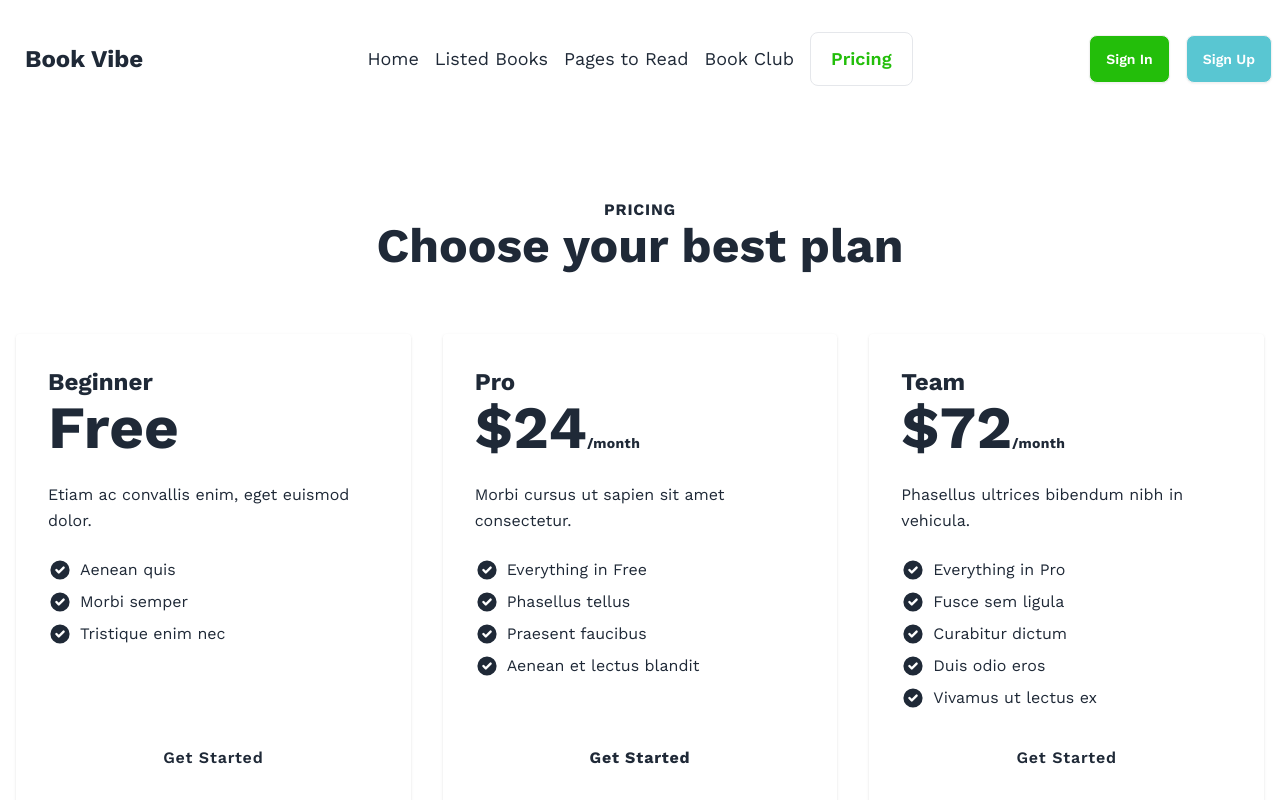
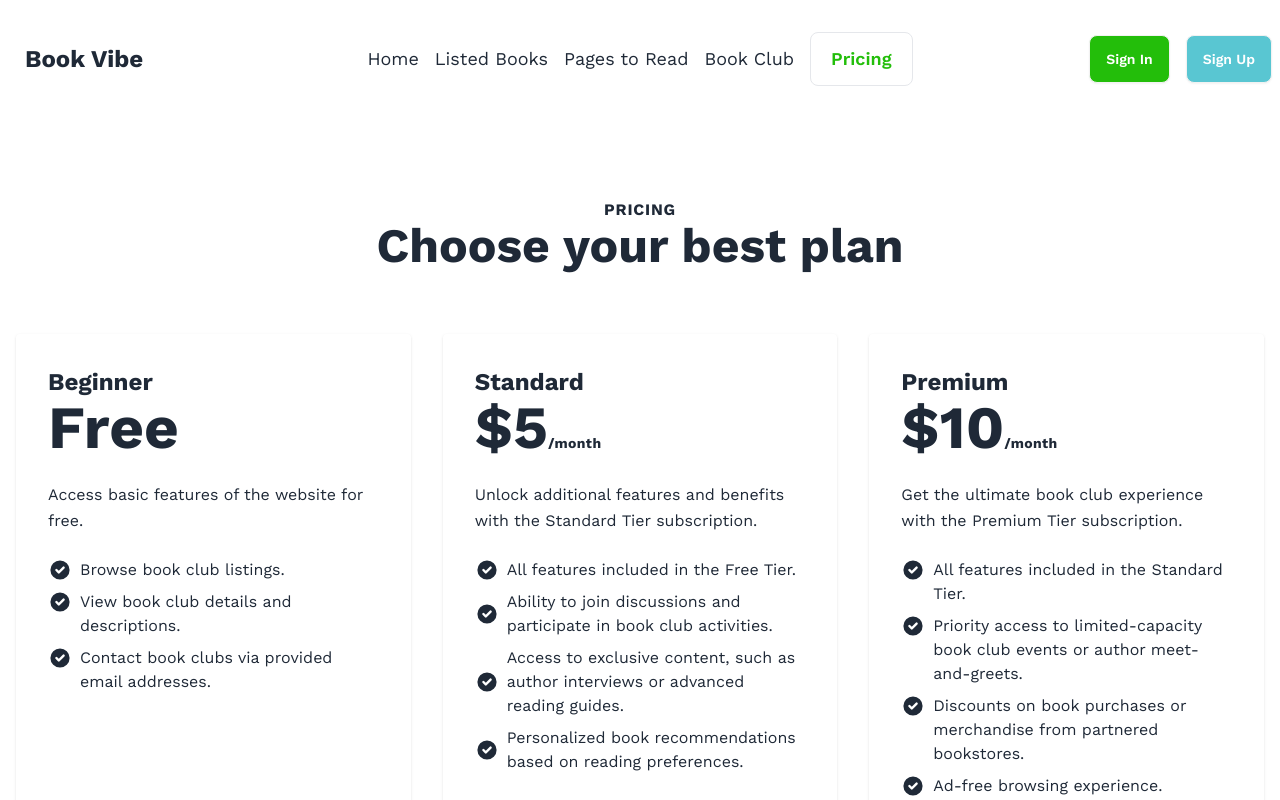
Before and after one commit to fahadfakrul/Book-Vibe, a React (Vite) app: page /pricing in a window 1280 px wide. Shown: the top 800 px of the page. Built offline with nearby package versions, Linux system fonts and the light colour scheme; a web font is replaced by a local one.

Commit message:
extra pricing route created sucessfully

```diff
--- a/src/Components/Pricing/Pricing.jsx
+++ b/src/Components/Pricing/Pricing.jsx
@@ -1,10 +1,10 @@
 
 const Pricing = () => {
     return (
-        <section className="container mx-auto py-20 dark:bg-gray-100 dark:text-gray-800">
+        <section className="container mx-auto py-20  dark:text-black">
 	<div className="container px-4 mx-auto">
 		<div className="max-w-2xl mx-auto mb-16 text-center">
-			<span className="font-bold tracking-wider uppercase dark:text-violet-600">Pricing</span>
+			<span className="font-bold tracking-wider uppercase dark:text-[#23BE0A]">Pricing</span>
 			<h2 className="text-4xl font-bold lg:text-5xl">Choose your best plan</h2>
 		</div>
 		<div className="flex flex-wrap items-stretch -mx-4">
@@ -14,110 +14,115 @@ const Pricing = () => {
 						<h4 className="text-2xl font-bold">Beginner</h4>
 						<span className="text-6xl font-bold">Free</span>
 					</div>
-					<p className="mt-3 leading-relaxed dark:text-gray-600">Etiam ac convallis enim, eget euismod dolor.</p>
+					<p className="mt-3 leading-relaxed dark:text-gray-600">Access basic features of the website for free.</p>
 					<ul className="flex-1 mb-6 dark:text-gray-600">
 						<li className="flex mb-2 space-x-2">
-							<svg xmlns="http://www.w3.org/2000/svg" viewBox="0 0 20 20" fill="currentColor" className="flex-shrink-0 w-6 h-6 dark:text-violet-600">
+							<svg xmlns="http://www.w3.org/2000/svg" viewBox="0 0 20 20" fill="currentColor" className="flex-shrink-0 w-6 h-6 dark:text-[#23BE0A]">
 								<path fillRule="evenodd" d="M10 18a8 8 0 100-16 8 8 0 000 16zm3.707-9.293a1 1 0 00-1.414-1.414L9 10.586 7.707 9.293a1 1 0 00-1.414 1.414l2 2a1 1 0 001.414 0l4-4z" clipRule="evenodd"></path>
 							</svg>
-							<span>Aenean quis</span>
+							<span>Browse book club listings.</span>
+
+
 						</li>
 						<li className="flex mb-2 space-x-2">
-							<svg xmlns="http://www.w3.org/2000/svg" viewBox="0 0 20 20" fill="currentColor" className="flex-shrink-0 w-6 h-6 dark:text-violet-600">
+							<svg xmlns="http://www.w3.org/2000/svg" viewBox="0 0 20 20" fill="currentColor" className="flex-shrink-0 w-6 h-6 dark:text-[#23BE0A]">
 								<path fillRule="evenodd" d="M10 18a8 8 0 100-16 8 8 0 000 16zm3.707-9.293a1 1 0 00-1.414-1.414L9 10.586 7.707 9.293a1 1 0 00-1.414 1.414l2 2a1 1 0 001.414 0l4-4z" clipRule="evenodd"></path>
 							</svg>
-							<span>Morbi semper</span>
+							<span>View book club details and descriptions.</span>
 						</li>
 						<li className="flex mb-2 space-x-2">
-							<svg xmlns="http://www.w3.org/2000/svg" viewBox="0 0 20 20" fill="currentColor" className="flex-shrink-0 w-6 h-6 dark:text-violet-600">
+							<svg xmlns="http://www.w3.org/2000/svg" viewBox="0 0 20 20" fill="currentColor" className="flex-shrink-0 w-6 h-6 dark:text-[#23BE0A]">
 								<path fillRule="evenodd" d="M10 18a8 8 0 100-16 8 8 0 000 16zm3.707-9.293a1 1 0 00-1.414-1.414L9 10.586 7.707 9.293a1 1 0 00-1.414 1.414l2 2a1 1 0 001.414 0l4-4z" clipRule="evenodd"></path>
 							</svg>
-							<span>Tristique enim nec</span>
+							<span>Contact book clubs via provided email addresses.</span>
 						</li>
 					</ul>
-					<button type="button" className="inline-block px-5 py-3 font-semibold tracking-wider text-center rounded dark:bg-violet-600 dark:text-gray-50">Get Started</button>
+					<button type="button" className="btn inline-block px-5 py-3 font-semibold tracking-wider text-center rounded dark:bg-[#23BE0A] dark:text-gray-50">Get Started</button>
 				</div>
 			</div>
 			<div className="flex w-full mb-8 sm:px-4 md:w-1/2 lg:w-1/3 lg:mb-0">
-				<div className="flex flex-grow flex-col p-6 space-y-6 rounded shadow sm:p-8 dark:bg-violet-600 dark:text-gray-50">
+				<div className="flex flex-grow flex-col p-6 space-y-6 rounded shadow sm:p-8 dark:bg-[#23BE0A] dark:text-gray-50">
 					<div className="space-y-2">
-						<h4 className="text-2xl font-bold">Pro</h4>
-						<span className="text-6xl font-bold">$24
+						<h4 className="text-2xl font-bold">Standard</h4>
+						<span className="text-6xl font-bold">$5
 							<span className="text-sm tracking-wide">/month</span>
 						</span>
 					</div>
-					<p className="leading-relaxed">Morbi cursus ut sapien sit amet consectetur.</p>
+					<p className="leading-relaxed">Unlock additional features and benefits with the Standard Tier subscription.</p>
 					<ul className="flex-1 space-y-2">
 						<li className="flex items-center space-x-2">
 							<svg xmlns="http://www.w3.org/2000/svg" viewBox="0 0 20 20" fill="currentColor" className="flex-shrink-0 w-6 h-6">
 								<path fillRule="evenodd" d="M10 18a8 8 0 100-16 8 8 0 000 16zm3.707-9.293a1 1 0 00-1.414-1.414L9 10.586 7.707 9.293a1 1 0 00-1.414 1.414l2 2a1 1 0 001.414 0l4-4z" clipRule="evenodd"></path>
 							</svg>
-							<span>Everything in Free</span>
+							<span>All features included in the Free Tier.</span>
+
+
+
 						</li>
 						<li className="flex items-center space-x-2">
 							<svg xmlns="http://www.w3.org/2000/svg" viewBox="0 0 20 20" fill="currentColor" className="flex-shrink-0 w-6 h-6">
 								<path fillRule="evenodd" d="M10 18a8 8 0 100-16 8 8 0 000 16zm3.707-9.293a1 1 0 00-1.414-1.414L9 10.586 7.707 9.293a1 1 0 00-1.414 1.414l2 2a1 1 0 001.414 0l4-4z" clipRule="evenodd"></path>
 							</svg>
-							<span>Phasellus tellus</span>
+							<span>Ability to join discussions and participate in book club activities.</span>
 						</li>
 						<li className="flex items-center space-x-2">
 							<svg xmlns="http://www.w3.org/2000/svg" viewBox="0 0 20 20" fill="currentColor" className="flex-shrink-0 w-6 h-6">
 								<path fillRule="evenodd" d="M10 18a8 8 0 100-16 8 8 0 000 16zm3.707-9.293a1 1 0 00-1.414-1.414L9 10.586 7.707 9.293a1 1 0 00-1.414 1.414l2 2a1 1 0 001.414 0l4-4z" clipRule="evenodd"></path>
 							</svg>
-							<span>Praesent faucibus</span>
+							<span>Access to exclusive content, such as author interviews or advanced reading guides.</span>
 						</li>
 						<li className="flex items-center space-x-2">
 							<svg xmlns="http://www.w3.org/2000/svg" viewBox="0 0 20 20" fill="currentColor" className="flex-shrink-0 w-6 h-6">
 								<path fillRule="evenodd" d="M10 18a8 8 0 100-16 8 8 0 000 16zm3.707-9.293a1 1 0 00-1.414-1.414L9 10.586 7.707 9.293a1 1 0 00-1.414 1.414l2 2a1 1 0 001.414 0l4-4z" clipRule="evenodd"></path>
 							</svg>
-							<span>Aenean et lectus blandit</span>
+							<span>Personalized book recommendations based on reading preferences.</span>
 						</li>
 					</ul>
-					<a rel="noopener noreferrer" href="#" className="inline-block w-full px-5 py-3 font-bold tracking-wider text-center rounded dark:bg-gray-100 dark:text-violet-600">Get Started</a>
+					<button type="button" className="btn inline-block px-5 py-3 font-semibold tracking-wider text-center rounded dark:bg-[#23BE0A] dark:text-gray-50">Get Started</button>
 				</div>
 			</div>
 			<div className="flex w-full mb-8 sm:px-4 md:w-1/2 lg:w-1/3 lg:mb-0">
 				<div className="flex flex-grow flex-col p-6 space-y-6 rounded shadow sm:p-8 dark:bg-gray-50">
 					<div className="space-y-2">
-						<h4 className="text-2xl font-bold">Team</h4>
-						<span className="text-6xl font-bold">$72
+						<h4 className="text-2xl font-bold">Premium</h4>
+						<span className="text-6xl font-bold">$10
 							<span className="text-sm tracking-wide">/month</span>
 						</span>
 					</div>
-					<p className="leading-relaxed dark:text-gray-600">Phasellus ultrices bibendum nibh in vehicula.</p>
+					<p className="leading-relaxed dark:text-gray-600">Get the ultimate book club experience with the Premium Tier subscription.</p>
 					<ul className="space-y-2 dark:text-gray-600">
 						<li className="flex items-start space-x-2">
-							<svg xmlns="http://www.w3.org/2000/svg" viewBox="0 0 20 20" fill="currentColor" className="flex-shrink-0 w-6 h-6 dark:text-violet-600">
+							<svg xmlns="http://www.w3.org/2000/svg" viewBox="0 0 20 20" fill="currentColor" className="flex-shrink-0 w-6 h-6 dark:text-[#23BE0A]">
 								<path fillRule="evenodd" d="M10 18a8 8 0 100-16 8 8 0 000 16zm3.707-9.293a1 1 0 00-1.414-1.414L9 10.586 7.707 9.293a1 1 0 00-1.414 1.414l2 2a1 1 0 001.414 0l4-4z" clipRule="evenodd"></path>
 							</svg>
-							<span>Everything in Pro</span>
+							<span>All features included in the Standard Tier.</span>
 						</li>
 						<li className="flex items-start space-x-2">
-							<svg xmlns="http://www.w3.org/2000/svg" viewBox="0 0 20 20" fill="currentColor" className="flex-shrink-0 w-6 h-6 dark:text-violet-600">
+							<svg xmlns="http://www.w3.org/2000/svg" viewBox="0 0 20 20" fill="currentColor" className="flex-shrink-0 w-6 h-6 dark:text-[#23BE0A]">
 								<path fillRule="evenodd" d="M10 18a8 8 0 100-16 8 8 0 000 16zm3.707-9.293a1 1 0 00-1.414-1.414L9 10.586 7.707 9.293a1 1 0 00-1.414 1.414l2 2a1 1 0 001.414 0l4-4z" clipRule="evenodd"></path>
 							</svg>
-							<span>Fusce sem ligula</span>
+							<span>Priority access to limited-capacity book club events or author meet-and-greets.</span>
 						</li>
 						<li className="flex items-start space-x-2">
-							<svg xmlns="http://www.w3.org/2000/svg" viewBox="0 0 20 20" fill="currentColor" className="flex-shrink-0 w-6 h-6 dark:text-violet-600">
+							<svg xmlns="http://www.w3.org/2000/svg" viewBox="0 0 20 20" fill="currentColor" className="flex-shrink-0 w-6 h-6 dark:text-[#23BE0A]">
 								<path fillRule="evenodd" d="M10 18a8 8 0 100-16 8 8 0 000 16zm3.707-9.293a1 1 0 00-1.414-1.414L9 10.586 7.707 9.293a1 1 0 00-1.414 1.414l2 2a1 1 0 001.414 0l4-4z" clipRule="evenodd"></path>
 							</svg>
-							<span>Curabitur dictum</span>
+							<span>Discounts on book purchases or merchandise from partnered bookstores.</span>
 						</li>
 						<li className="flex items-start space-x-2">
-							<svg xmlns="http://www.w3.org/2000/svg" viewBox="0 0 20 20" fill="currentColor" className="flex-shrink-0 w-6 h-6 dark:text-violet-600">
+							<svg xmlns="http://www.w3.org/2000/svg" viewBox="0 0 20 20" fill="currentColor" className="flex-shrink-0 w-6 h-6 dark:text-[#23BE0A]">
 								<path fillRule="evenodd" d="M10 18a8 8 0 100-16 8 8 0 000 16zm3.707-9.293a1 1 0 00-1.414-1.414L9 10.586 7.707 9.293a1 1 0 00-1.414 1.414l2 2a1 1 0 001.414 0l4-4z" clipRule="evenodd"></path>
 							</svg>
-							<span>Duis odio eros</span>
+							<span>Ad-free browsing experience.</span>
 						</li>
 						<li className="flex items-start space-x-2">
-							<svg xmlns="http://www.w3.org/2000/svg" viewBox="0 0 20 20" fill="currentColor" className="flex-shrink-0 w-6 h-6 dark:text-violet-600">
+							<svg xmlns="http://www.w3.org/2000/svg" viewBox="0 0 20 20" fill="currentColor" className="flex-shrink-0 w-6 h-6 dark:text-[#23BE0A]">
 								<path fillRule="evenodd" d="M10 18a8 8 0 100-16 8 8 0 000 16zm3.707-9.293a1 1 0 00-1.414-1.414L9 10.586 7.707 9.293a1 1 0 00-1.414 1.414l2 2a1 1 0 001.414 0l4-4z" clipRule="evenodd"></path>
 							</svg>
 							<span>Vivamus ut lectus ex</span>
 						</li>
 					</ul>
-					<a rel="noopener noreferrer" href="#" className="inline-block w-full px-5 py-3 font-semibold tracking-wider text-center rounded dark:bg-violet-600 dark:text-gray-50">Get Started</a>
+					<button type="button" className="btn inline-block px-5 py-3 font-semibold tracking-wider text-center rounded dark:bg-[#23BE0A] dark:text-gray-50">Get Started</button>
 				</div>
 			</div>
 		</div>
```
